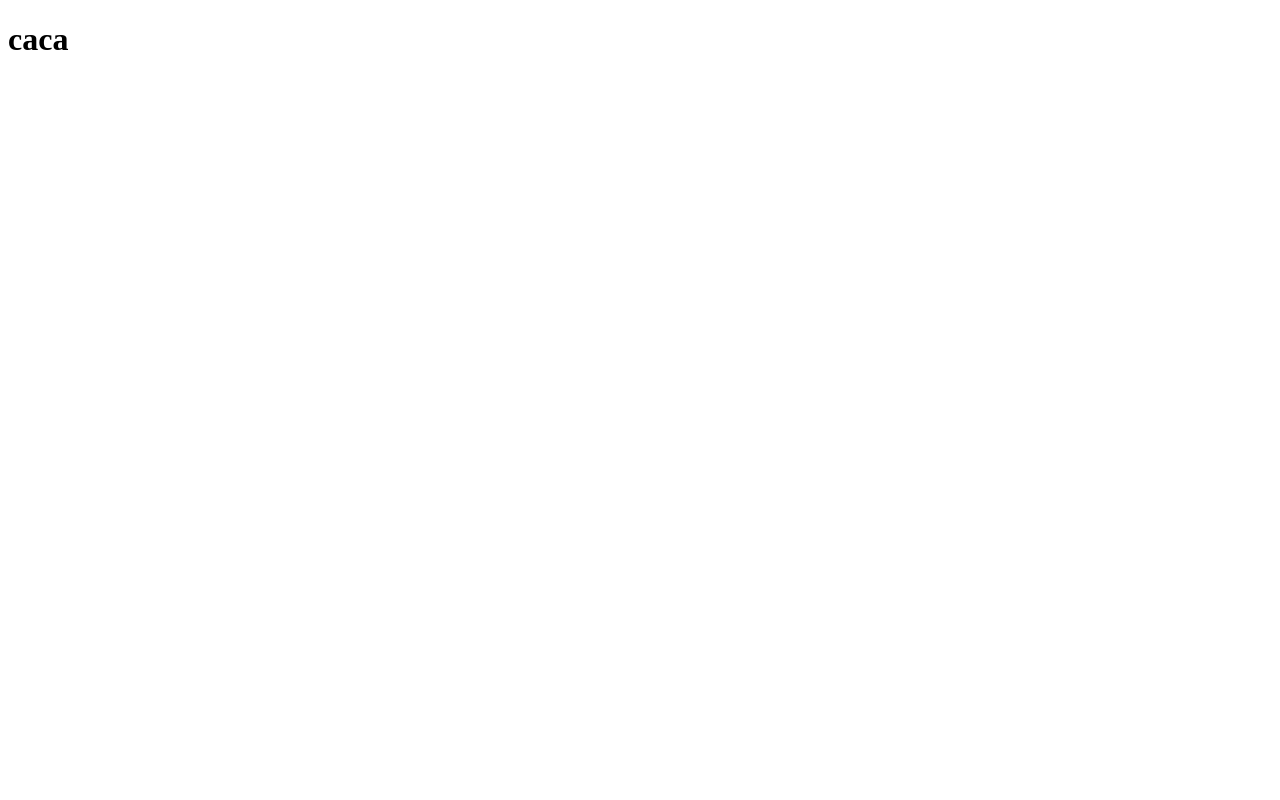
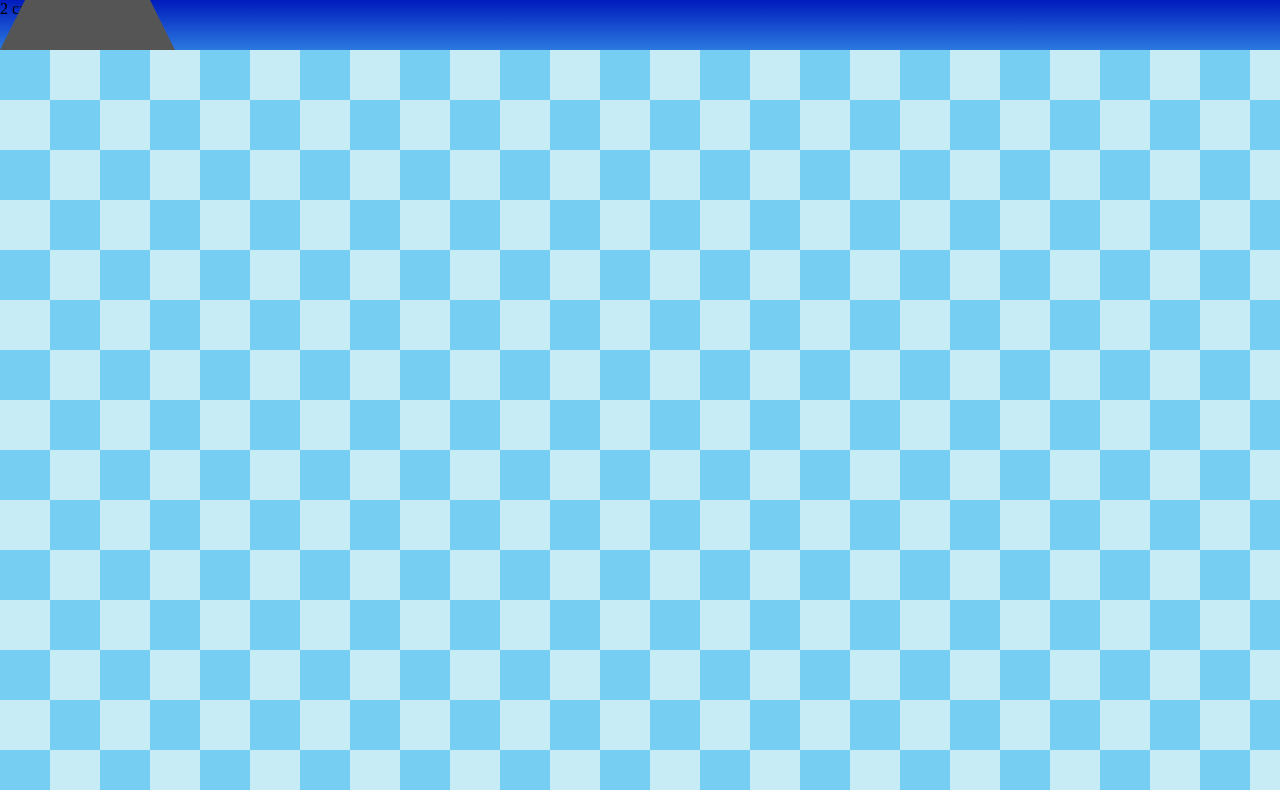
Before and after one commit to E13e/portfolio-cours-dev-web-E, a plain HTML site: page index.html in a window 1280 px wide. Drawn offline with Linux system fonts and the light colour scheme.

Commit message:
Add files via upload

```diff
--- a/index.html
+++ b/index.html
@@ -8,6 +8,14 @@
     <title>Document</title>
 </head>
 <body>
-    <h1>caca</h1>
+    <header>2
+        ca
+    </header>
+    <section>
+        <nav>
+            <div class="trapezoid "></div>
+        </nav>
+        <div class="background"></div>
+    </section>
 </body>
 </html>
--- a/style.css
+++ b/style.css
@@ -0,0 +1,41 @@
+body {
+    padding: 0;
+    margin: 0;
+    display: flex;
+    height: 100vh; /* Ensures body takes full viewport height */
+}
+
+header {
+    position: absolute;
+    flex: 0 1 10%; /* Ensure header takes 10% of the viewport height */
+    width: 100%;
+    height: 10%;
+    background: linear-gradient(#001bbd, #45b2f4);
+}
+
+section {
+    position: absolute;
+    width: 100%;
+    height: 92.5%;
+}
+
+.background {
+    position: absolute;
+    width: 100%;
+    height: 100%; /* Ensures the background covers the full height */
+    background: conic-gradient(
+        #c7ecf5 90deg,
+        #76cff3 90deg 180deg,
+        #c7ecf5 180deg 270deg,
+        #76cff3 270deg
+    );
+    background-size: 100px 100px;
+}
+
+.trapezoid {
+	border-bottom: 50px solid #555;
+	border-left: 25px solid transparent;
+	border-right: 25px solid transparent;
+	height: 0;
+	width: 125px;
+}
```
